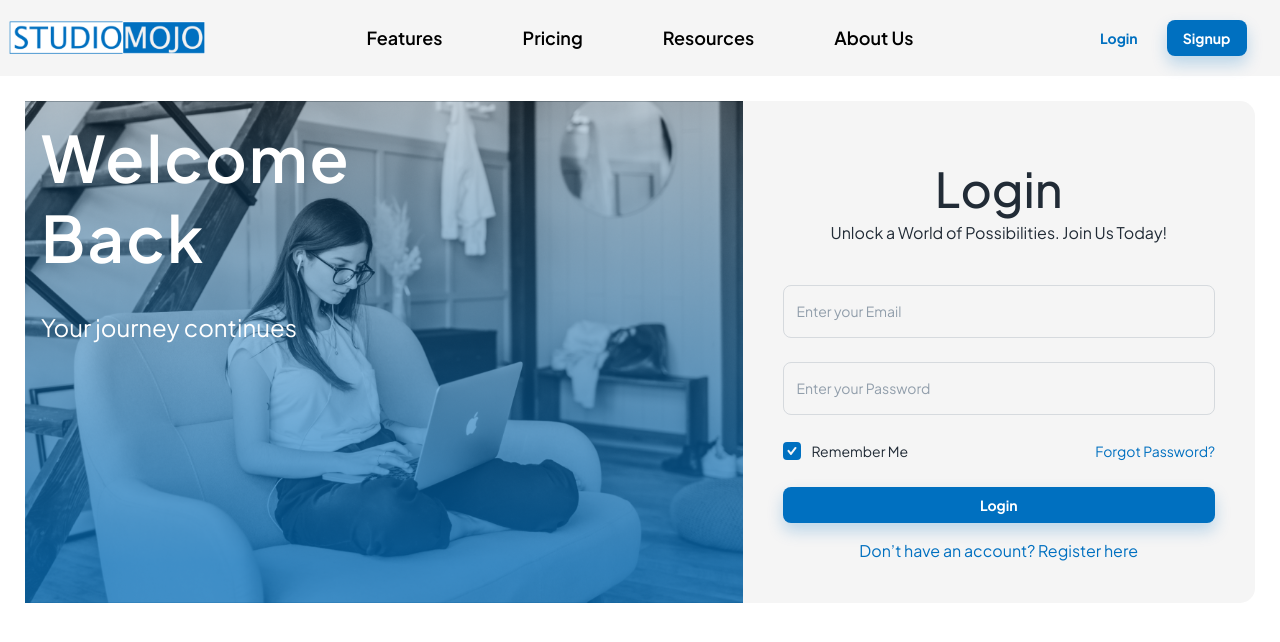
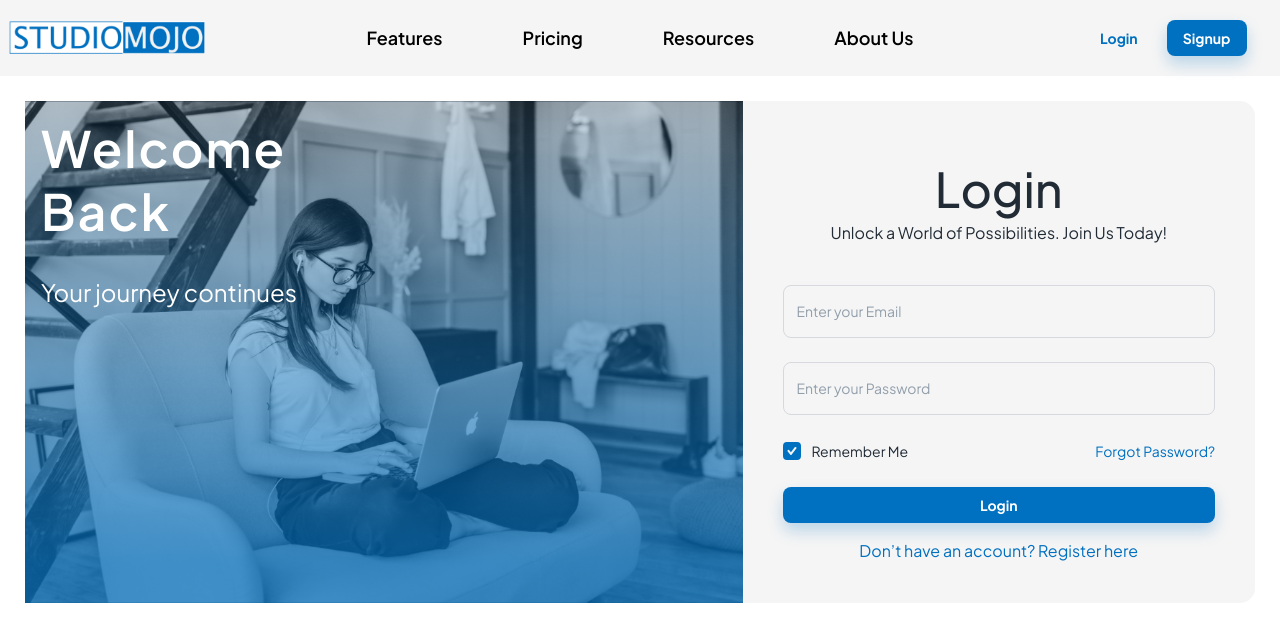
Before and after one commit to RAKITHA-AMADITHYA/Studio-Mojo, a React (Vite) app: page /login in a window 1280 px wide. Shown: the top 642 px of the page. Built offline with nearby package versions, Linux system fonts and the light colour scheme.

Commit message:
updated login page

```diff
--- a/src/pages/Login.jsx
+++ b/src/pages/Login.jsx
@@ -11,7 +11,7 @@ const Login = () => {
             <Grid container>
                 <Grid item xs={12} sm={12} md={7} lg={7} xl={7} sx={{ backgroundImage: `url(${loginimg})`, backgroundSize: 'cover', backgroundPosition: 'center', height: 'auto', flexDirection: 'column' }}>
                     <Grid item p={2} lg={5}>
-                        <Typography variant='h1' color={'white'} fontWeight={600}>Welcome Back</Typography>
+                        <Typography variant='h1' color={'white'} fontWeight={600} sx={{ fontSize: { xs: '30px', sm: '40px', md: '40px', lg: '50px', xl: '80px' }, }}>Welcome Back</Typography>
                     </Grid>
                     <Grid item p={2}>
                         <Typography variant='h4' color={'white'} fontWeight={400}>Your journey continues</Typography>
```
